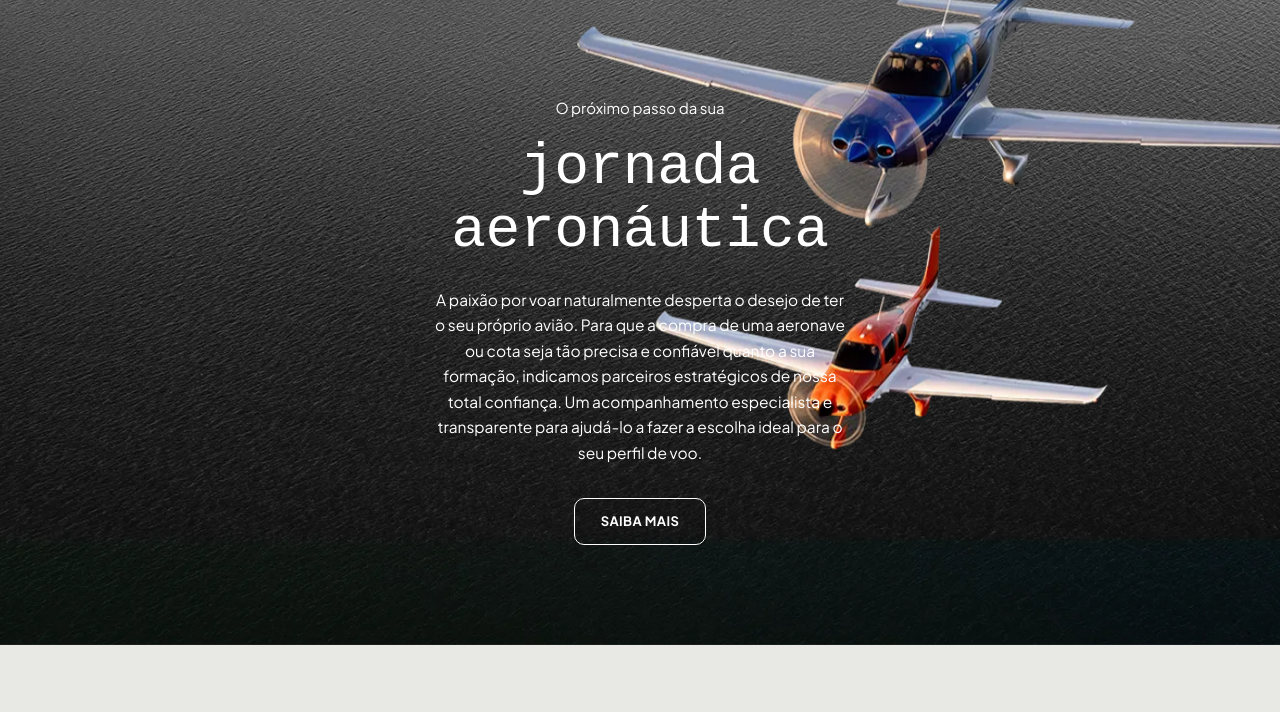
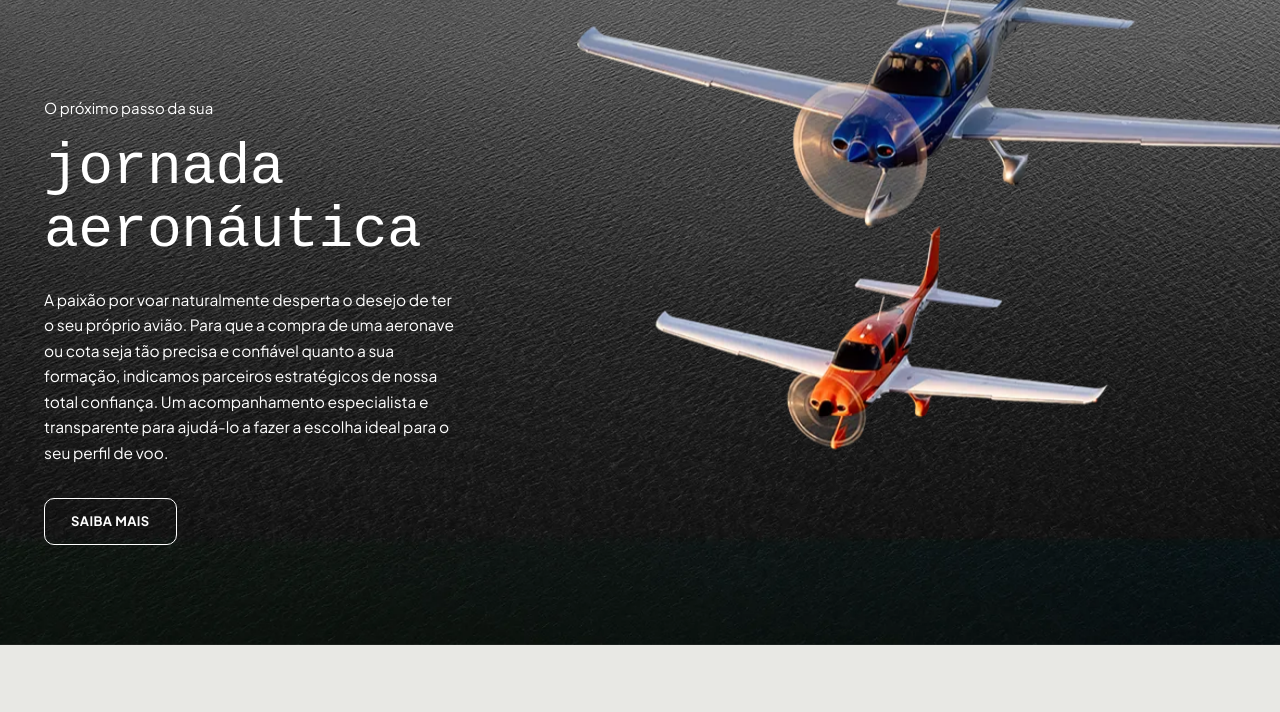
Before and after one commit to ojostudio/charlie0, a plain HTML site: page charlie0-gestao.html in a window 1280 px wide. Shown: the part 1106-1818 px from the top of the page. Drawn offline with Linux system fonts and the light colour scheme; a web font is replaced by a local one.

Commit message:
Add files via upload

```diff
--- a/css/05-paginas.css
+++ b/css/05-paginas.css
@@ -1007,8 +1007,9 @@
 
 .gestao-hero-planes {
   position: absolute;
-  left: 45%; /* Se o texto vai ficar no centro, o avião vai passar por trás/frente dele */
-  top: 60%; /* A MÁGICA AQUI: Mudamos de 50% para 60% para o avião descer e se realinhar! */
+  left: 45%;
+  /* A MÁGICA REAL: Desce o avião ajustando o top (se precisar descer mais, mude para 65% ou 70%) */
+  top: 60%;
   width: 60vw;
   max-width: 950px;
   min-width: 500px;
@@ -1021,14 +1022,8 @@
 .gestao-hero-content {
   position: relative;
   z-index: 2;
-  max-width: 520px; /* Dei um respiro um pouco maior para o texto centralizado */
-
-  /* --- REGRAS DE CENTRALIZAÇÃO HORIZONTAL --- */
-  margin: 0 auto; /* Empurra a "caixa" do texto para o centro exato da tela */
-  display: flex;
-  flex-direction: column;
-  align-items: center; /* Centraliza o botão e os elementos internamente */
-  text-align: center; /* Centraliza as linhas de texto */
+  max-width: 480px;
+  /* Todo aquele código de centralização foi apagado. O texto volta a ficar alinhado à esquerda no lugar dele! */
 }
 
 /* === FORÇA TEXTOS E BOTÃO BRANCOS NA SEÇÃO HERO === */
```
